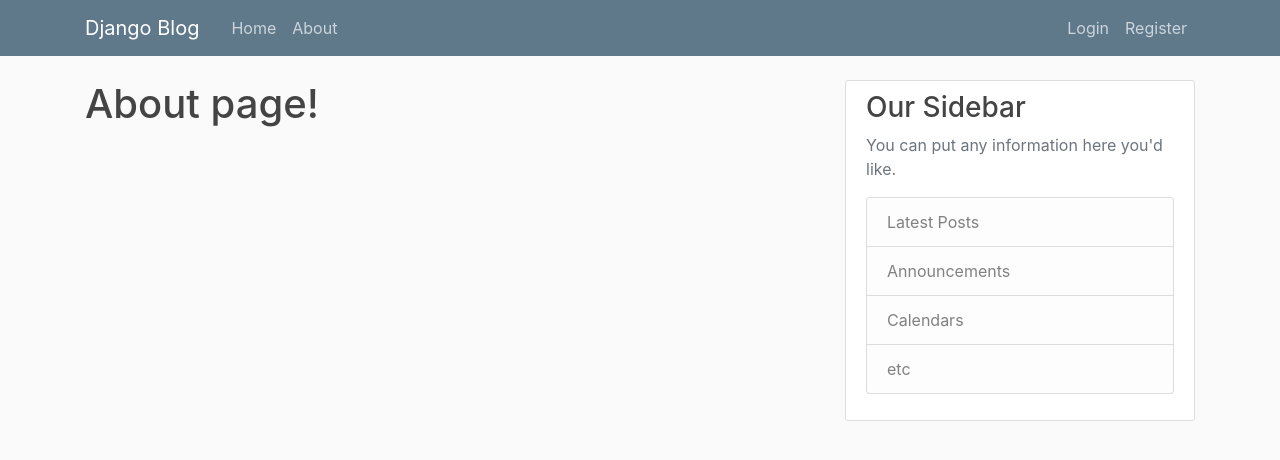
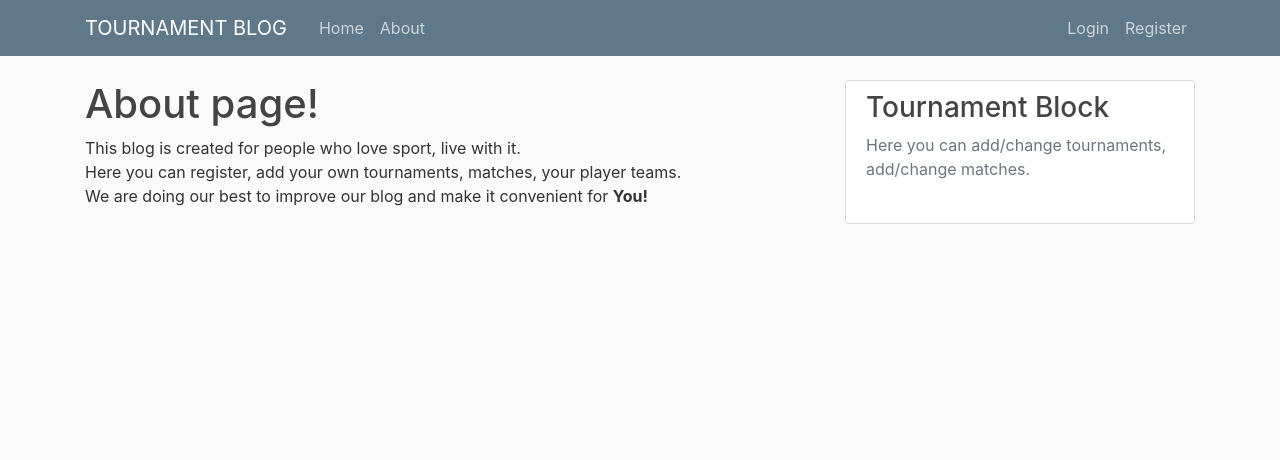
Before and after one commit to LevonPython/Tournament, a Django app: page /about/ in a window 1280 px wide. Shown: the top 460 px of the page. Run offline with Django 3.2, Linux system fonts and the light colour scheme; some libraries are stand-ins or nearby versions.

Commit message:
MOdifying htmls and models

```diff
--- a/blog/templates/blog/about.html
+++ b/blog/templates/blog/about.html
@@ -1,4 +1,13 @@
 {% extends "blog/base.html" %}
 {% block content %}
     <h1>About page!</h1>
+    <div>
+        This blog is created for people who love sport, live with it.
+    </div>
+    <div>
+        Here you can register, add your own tournaments, matches, your player teams.
+    </div>
+    <div>
+        We are doing our best to improve our blog and make it convenient for <strong>You!</strong>
+    </div>
 {% endblock content %}
--- a/blog/templates/blog/base.html
+++ b/blog/templates/blog/base.html
@@ -13,16 +13,16 @@
     <link rel="stylesheet" type="text/css" href="{% static 'blog/main.css' %}">
 
     {% if title %}
-        <title>Django Blog - {{ title }}</title>
+        <title>Tournament Blog - {{ title }}</title>
     {% else %}
-        <title>Django Blog</title>
+        <title>Tournament Blog</title>
     {% endif %}
 </head>
 <body>
     <header class="site-header">
       <nav class="navbar navbar-expand-md navbar-dark bg-steel fixed-top">
         <div class="container">
-          <a class="navbar-brand mr-4" href="{% url 'blog-home' %}">Django Blog</a>
+          <a class="navbar-brand mr-4" href="{% url 'blog-home' %}">TOURNAMENT BLOG</a>
           <button class="navbar-toggler" type="button" data-toggle="collapse" data-target="#navbarToggle" aria-controls="navbarToggle" aria-expanded="false" aria-label="Toggle navigation">
           <span class="navbar-toggler-icon"></span>
           </button>
@@ -30,6 +30,9 @@
             <div class="navbar-nav mr-auto">
               <a class="nav-item nav-link" href="{% url 'blog-home' %}">Home</a>
               <a class="nav-item nav-link" href="{% url 'blog-about' %}">About</a>
+                {% if user.is_authenticated %}
+              <a class="nav-item nav-link" href="{% url 'blog-all_tournaments' %}">All tournaments</a>
+                {% endif %}
             </div>
             <!-- Navbar Right Side -->
             <div class="navbar-nav">
@@ -60,13 +63,23 @@
         </div>
         <div class="col-md-4">
           <div class="content-section">
-            <h3>Our Sidebar</h3>
-            <p class='text-muted'>You can put any information here you'd like.
+            <h3>Tournament Block</h3>
+            <p class='text-muted'>Here you can add/change tournaments, add/change matches.
               <ul class="list-group">
-                <li class="list-group-item list-group-item-light">Latest Posts</li>
-                <li class="list-group-item list-group-item-light">Announcements</li>
-                <li class="list-group-item list-group-item-light">Calendars</li>
-                <li class="list-group-item list-group-item-light">etc</li>
+                {% if user.is_authenticated %}
+              <li class="list-group-item list-group-item-light">
+                  <a class="nav-item nav-link" href="{% url 'add_tournament' %}">Add Tournament</a>
+              </li>
+                <li class="list-group-item list-group-item-light">
+                    <a class="nav-item nav-link" href="{% url 'profile' %}">Change Tournament</a>
+                </li>
+                <li class="list-group-item list-group-item-light">
+                  <a class="nav-item nav-link" href="#">Add Match</a>
+              </li>
+                <li class="list-group-item list-group-item-light">
+                  <a class="nav-item nav-link" href="#">Change Match</a>
+              </li>
+                {% endif %}
               </ul>
             </p>
           </div>
--- a/blog/views.py
+++ b/blog/views.py
@@ -77,3 +77,9 @@ class PostDeleteView(LoginRequiredMixin, UserPassesTestMixin, DeleteView):
 
 def about(request):
     return render(request, 'blog/about.html', {'title': 'About'})
+
+# def all_tournaments(request):
+#     context = {
+#         'posts': All_tournaments.objects.all()
+#     }
+#     return render(request, 'blog/all_tournaments.html', context)
--- a/django_project/urls.py
+++ b/django_project/urls.py
@@ -50,6 +50,7 @@ urlpatterns = [
          ),
          name='password_reset_complete'),
     path('', include('blog.urls')),
+    path('all_tournaments/', user_views.all_tournaments, name='blog-all_tournaments'),
 ]
 
 
--- a/users/admin.py
+++ b/users/admin.py
@@ -1,4 +1,5 @@
 from django.contrib import admin
-from .models import Profile
+from .models import Profile, TournamentModel
 
 admin.site.register(Profile)
+admin.site.register(TournamentModel)
```
Also changed, not shown: blog/models.py (+21 -0 lines), users/models.py (+24 -1 lines), users/templates/matches_tour/all_tournaments.html (added, +45 -0 lines), users/views.py (+33 -10 lines), blog/migrations/0002_all_tournaments.py (added), blog/migrations/0003_delete_all_tournaments.py (added), users/migrations/0003_all_tournaments.py (added), users/migrations/0004_remove_all_tournaments_slug.py (added), users/templates/matches_tour/add_match.html (renamed from users/templates/users/matches_tour/add_match.html), users/templates/matches_tour/change_tour.html (renamed from users/templates/users/matches_tour/change_tour.html), users/templates/matches_tour/match.html (renamed from users/templates/users/matches_tour/match.html), users/templates/matches_tour/show_tournament.html (renamed from users/templates/users/matches_tour/show_tournament.html).
